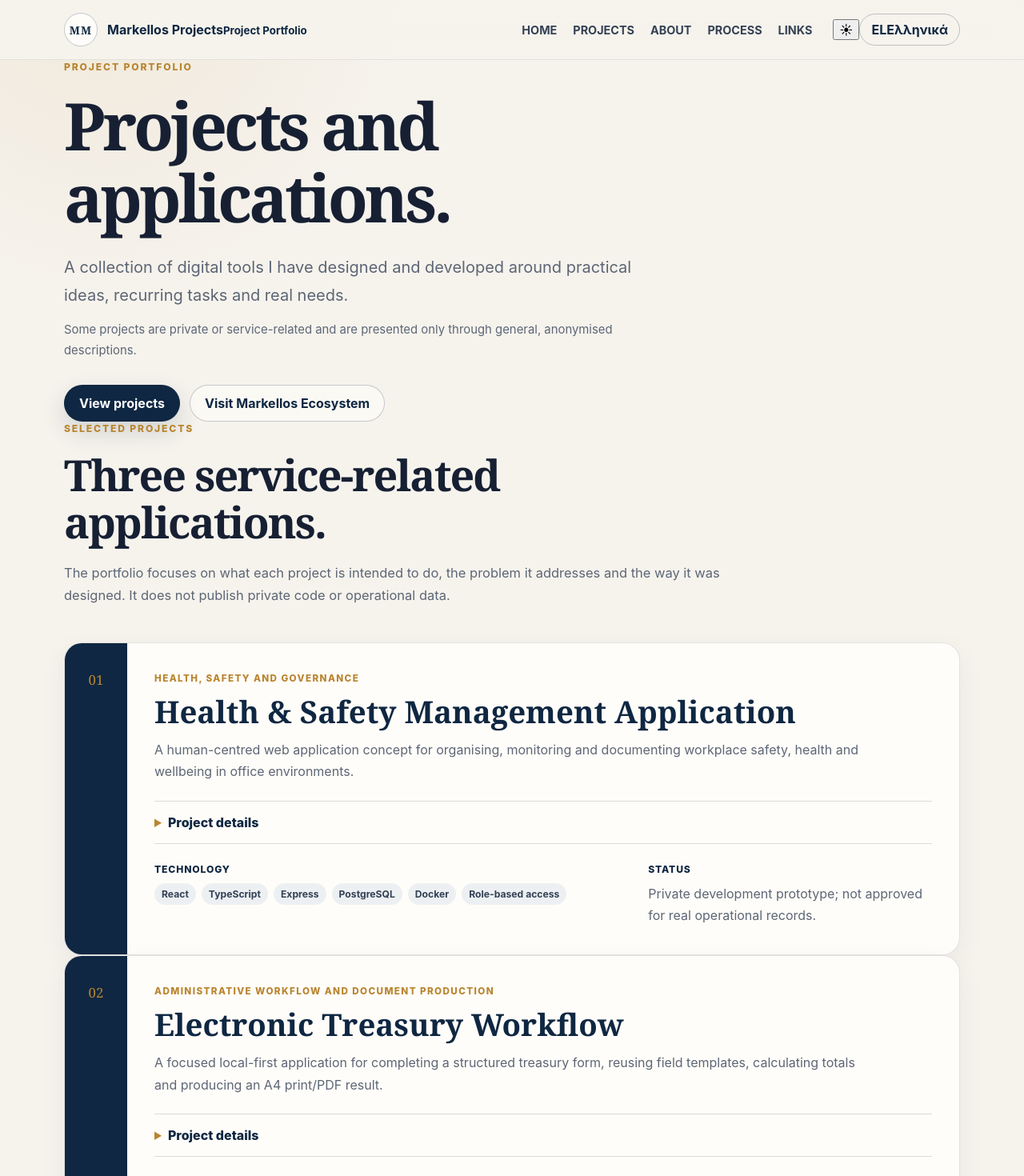
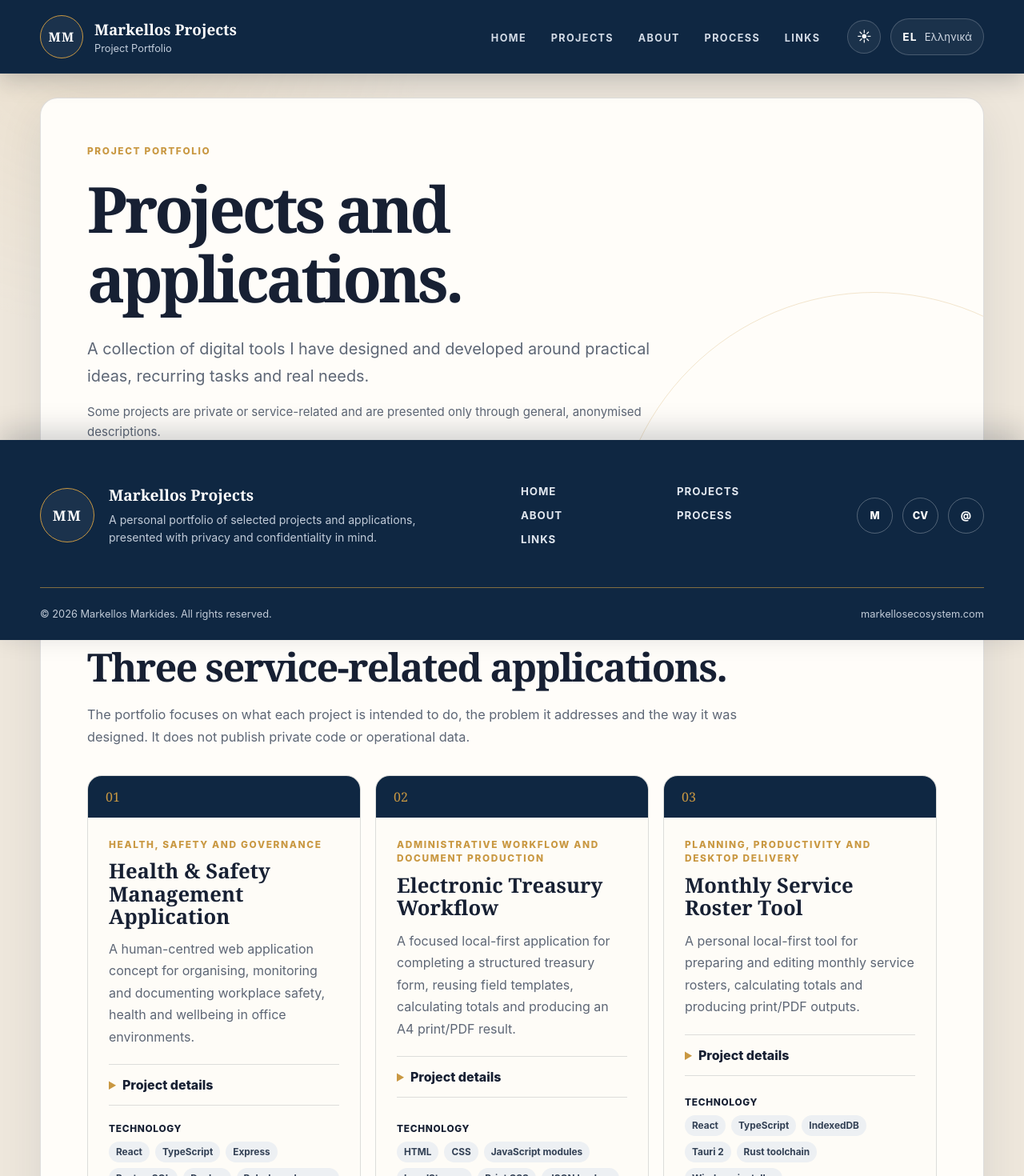
Before and after one commit to mmark76/markellos-professional-apps, a React (Vite) app: page / in a window 1280 px wide. Shown: the top 1470 px of the page at 80% size. Built offline with nearby package versions, Linux system fonts and the light colour scheme.

Commit message:
Style fixed navy header and footer with equal-width card layout

```diff
--- a/src/styles.css
+++ b/src/styles.css
@@ -8,11 +8,24 @@
   --muted: #5d6675;
   --navy: #0f2742;
   --navy-soft: #183a5c;
-  --gold: #b9852f;
+  --gold: #c99842;
   --paper: #fffdf9;
   --sand: #eee7dc;
-  --line: rgba(23, 32, 51, 0.15);
-  --shadow: 0 18px 55px rgba(15, 39, 66, 0.08);
+  --line: rgba(23, 32, 51, 0.14);
+  --shadow: 0 18px 55px rgba(15, 39, 66, 0.09);
+  --header-height: 92px;
+  --footer-height: 250px;
+}
+
+:root[data-theme="dark"] {
+  color: #eef2f7;
+  background: #071322;
+  --ink: #f5f7fa;
+  --muted: #b5c0cf;
+  --paper: #10233a;
+  --sand: #0b1b2d;
+  --line: rgba(255, 255, 255, 0.13);
+  --shadow: 0 18px 55px rgba(0, 0, 0, 0.25);
 }
 
 * {
@@ -21,7 +34,7 @@
 
 html {
   scroll-behavior: smooth;
-  scroll-padding-top: 92px;
+  scroll-padding-top: calc(var(--header-height) + 20px);
 }
 
 body {
@@ -29,8 +42,8 @@ body {
   min-width: 320px;
   min-height: 100vh;
   background:
-    radial-gradient(circle at 10% 0%, rgba(185, 133, 47, 0.09), transparent 24rem),
-    #f6f3ed;
+    radial-gradient(circle at 10% 0%, rgba(201, 152, 66, 0.1), transparent 26rem),
+    var(--sand);
 }
 
 body,
@@ -66,22 +79,22 @@ h4 {
 }
 
 h1 {
-  max-width: 11ch;
-  font-size: clamp(3rem, 6.4vw, 5.5rem);
+  max-width: 12ch;
+  font-size: clamp(3rem, 6.2vw, 5.6rem);
   letter-spacing: -0.05em;
 }
 
 h2 {
-  font-size: clamp(2.2rem, 4.2vw, 3.8rem);
+  font-size: clamp(2rem, 3.8vw, 3.4rem);
   letter-spacing: -0.035em;
 }
 
 h3 {
-  font-size: clamp(1.45rem, 2.2vw, 2.05rem);
+  font-size: clamp(1.35rem, 2vw, 1.9rem);
 }
 
 .container {
-  width: min(1120px, calc(100% - 40px));
+  width: min(1180px, calc(100% - 40px));
   margin: 0 auto;
 }
 
@@ -89,12 +102,12 @@ h3 {
   position: fixed;
   top: 12px;
   left: 12px;
-  z-index: 100;
+  z-index: 1300;
   padding: 10px 14px;
   border-radius: 8px;
-  color: white;
-  background: var(--navy);
-  transform: translateY(-150%);
+  color: #fff;
+  background: var(--gold);
+  transform: translateY(-160%);
   transition: transform 160ms ease;
 }
 
@@ -103,122 +116,222 @@ h3 {
 }
 
 .site-header {
-  position: sticky;
-  top: 0;
-  z-index: 30;
-  border-bottom: 1px solid rgba(23, 32, 51, 0.09);
-  background: rgba(246, 243, 237, 0.92);
-  backdrop-filter: blur(16px);
+  position: fixed;
+  inset: 0 0 auto 0;
+  z-index: 1200;
+  height: var(--header-height);
+  border-bottom: 1px solid rgba(255, 255, 255, 0.08);
+  color: #fff;
+  background: var(--navy);
+  box-shadow: 0 8px 28px rgba(5, 17, 32, 0.2);
 }
 
 .header-inner {
   display: flex;
-  min-height: 74px;
+  height: 100%;
   align-items: center;
-  gap: 26px;
+  gap: 34px;
 }
 
 .brand {
   display: inline-flex;
+  flex: 0 0 auto;
   align-items: center;
-  gap: 12px;
+  gap: 14px;
   margin-right: auto;
-  color: var(--navy);
-  font-weight: 750;
+  color: #fff;
   text-decoration: none;
 }
 
+.brand-mark,
+.footer-mark {
+  display: grid;
+  place-items: center;
+  border: 1px solid var(--gold);
+  border-radius: 50%;
+  color: #fff;
+  background: rgba(255, 255, 255, 0.05);
+  font-family: Georgia, "Times New Roman", serif;
+  font-weight: 700;
+  letter-spacing: 0.08em;
+}
+
 .brand-mark {
+  width: 54px;
+  height: 54px;
+  font-size: 1rem;
+}
+
+.brand-copy {
   display: grid;
-  width: 42px;
-  height: 42px;
-  place-items: center;
-  border: 1px solid rgba(15, 39, 66, 0.24);
-  border-radius: 50%;
-  background: var(--paper);
+  gap: 3px;
+}
+
+.brand-copy strong {
   font-family: Georgia, "Times New Roman", serif;
-  font-size: 0.86rem;
-  letter-spacing: 0.08em;
+  font-size: 1.18rem;
+  font-weight: 600;
+}
+
+.brand-copy small {
+  color: #c3cedc;
+  font-size: 0.8rem;
 }
 
 .main-nav {
   display: flex;
   align-items: center;
-  gap: 20px;
+  justify-content: center;
+  gap: clamp(18px, 2.4vw, 38px);
 }
 
 .main-nav a {
-  color: #354154;
-  font-size: 0.9rem;
-  font-weight: 650;
+  position: relative;
+  padding: 34px 0 31px;
+  color: #d4dce7;
+  font-size: 0.79rem;
+  font-weight: 750;
+  letter-spacing: 0.11em;
   text-decoration: none;
+}
+
+.main-nav a::after {
+  position: absolute;
+  right: 0;
+  bottom: 17px;
+  left: 0;
+  height: 2px;
+  background: var(--gold);
+  content: "";
+  transform: scaleX(0);
+  transition: transform 160ms ease;
 }
 
 .main-nav a:hover,
 .main-nav a:focus-visible {
-  color: var(--gold);
+  color: #fff;
+}
+
+.main-nav a:hover::after,
+.main-nav a:focus-visible::after {
+  transform: scaleX(1);
+}
+
+.header-actions {
+  display: flex;
+  flex: 0 0 auto;
+  align-items: center;
+  gap: 12px;
+}
+
+.theme-button,
+.language-button {
+  border: 1px solid rgba(255, 255, 255, 0.2);
+  color: #fff;
+  background: rgba(255, 255, 255, 0.05);
+  cursor: pointer;
+}
+
+.theme-button {
+  display: grid;
+  width: 42px;
+  height: 42px;
+  place-items: center;
+  border-radius: 50%;
+  font-size: 1.12rem;
 }
 
 .language-button {
-  min-width: 90px;
-  padding: 9px 14px;
-  border: 1px solid rgba(15, 39, 66, 0.25);
+  display: flex;
+  min-width: 108px;
+  height: 46px;
+  align-items: center;
+  justify-content: center;
+  gap: 9px;
+  padding: 0 14px;
   border-radius: 999px;
-  color: var(--navy);
-  background: transparent;
-  cursor: pointer;
-  font-weight: 700;
 }
 
+.language-button strong {
+  font-size: 0.86rem;
+  letter-spacing: 0.08em;
+}
+
+.language-button span {
+  color: #d1d9e4;
+  font-size: 0.82rem;
+}
+
+.theme-button:hover,
+.theme-button:focus-visible,
 .language-button:hover,
 .language-button:focus-visible {
-  color: white;
-  background: var(--navy);
+  border-color: var(--gold);
+  background: rgba(255, 255, 255, 0.1);
 }
 
-.hero {
+.page-main {
+  display: grid;
+  gap: 24px;
+  padding-top: calc(var(--header-height) + 30px);
+  padding-bottom: calc(var(--footer-height) + 34px);
+}
+
+.content-card {
+  scroll-margin-top: calc(var(--header-height) + 20px);
+  padding: clamp(30px, 4.6vw, 58px);
+  border: 1px solid var(--line);
+  border-radius: 22px;
+  background: var(--paper);
+  box-shadow: var(--shadow);
+}
+
+.hero-card {
   position: relative;
   overflow: hidden;
-  padding: 92px 0 88px;
+  min-height: 470px;
 }
 
-.hero::after {
+.hero-card::after {
   position: absolute;
-  right: -180px;
-  bottom: -320px;
-  width: 620px;
-  height: 620px;
-  border: 1px solid rgba(185, 133, 47, 0.18);
+  right: -190px;
+  bottom: -330px;
+  width: 650px;
+  height: 650px;
+  border: 1px solid rgba(201, 152, 66, 0.24);
   border-radius: 50%;
   content: "";
 }
 
-.hero-content {
+.hero-card > * {
   position: relative;
   z-index: 1;
-  max-width: 820px;
+}
+
+.eyebrow,
+.project-eyebrow {
+  color: var(--gold);
+  font-size: 0.74rem;
+  font-weight: 800;
+  letter-spacing: 0.14em;
+  line-height: 1.5;
+  text-transform: uppercase;
 }
 
 .eyebrow {
   margin-bottom: 18px;
-  color: var(--gold);
-  font-size: 0.76rem;
-  font-weight: 800;
-  letter-spacing: 0.15em;
-  line-height: 1.5;
-  text-transform: uppercase;
 }
 
 .hero-lead {
-  max-width: 720px;
-  margin-top: 26px;
-  font-size: clamp(1.06rem, 1.7vw, 1.25rem);
+  max-width: 760px;
+  margin-top: 28px;
+  font-size: clamp(1.04rem, 1.7vw, 1.24rem);
 }
 
 .hero-note {
-  max-width: 700px;
+  max-width: 720px;
   margin-top: 14px;
-  font-size: 0.93rem;
+  font-size: 0.94rem;
 }
 
 .button-row {
@@ -247,93 +360,102 @@ h3 {
 }
 
 .button-primary {
-  color: white;
+  color: #fff;
   background: var(--navy);
   box-shadow: 0 12px 30px rgba(15, 39, 66, 0.16);
 }
 
 .button-secondary {
-  border-color: rgba(15, 39, 66, 0.23);
+  border-color: rgba(15, 39, 66, 0.22);
   color: var(--navy);
-  background: rgba(255, 253, 249, 0.6);
+  background: rgba(255, 253, 249, 0.7);
 }
 
-.section {
-  padding: 92px 0;
-}
-
-.section-muted {
-  background: var(--sand);
+:root[data-theme="dark"] .button-secondary {
+  border-color: rgba(255, 255, 255, 0.2);
+  color: #fff;
+  background: rgba(255, 255, 255, 0.05);
 }
 
 .section-heading {
   max-width: 820px;
-  margin-bottom: 44px;
+  margin-bottom: 34px;
 }
 
 .section-heading h2 + p {
-  margin-top: 20px;
-  font-size: 1.03rem;
+  margin-top: 18px;
+  font-size: 1.02rem;
 }
 
-.projects-list {
+.projects-grid,
+.facts-grid,
+.process-grid,
+.links-grid {
   display: grid;
-  gap: 20px;
+  gap: 18px;
+}
+
+.projects-grid {
+  grid-template-columns: repeat(3, minmax(0, 1fr));
+  align-items: stretch;
+}
+
+.project-card,
+.fact-card,
+.process-card,
+.link-card {
+  min-width: 0;
+  height: 100%;
+  border: 1px solid var(--line);
+  border-radius: 18px;
+  background: color-mix(in srgb, var(--paper) 94%, var(--sand));
 }
 
 .project-card {
-  display: grid;
-  grid-template-columns: 78px minmax(0, 1fr);
+  display: flex;
+  flex-direction: column;
   overflow: hidden;
-  border: 1px solid rgba(23, 32, 51, 0.12);
-  border-radius: 22px;
-  background: var(--paper);
-  box-shadow: 0 10px 34px rgba(15, 39, 66, 0.05);
 }
 
 .project-number {
-  display: grid;
-  place-items: start center;
-  padding-top: 34px;
+  display: flex;
+  min-height: 52px;
+  align-items: center;
+  padding: 0 22px;
   color: var(--gold);
   background: var(--navy);
   font-family: Georgia, "Times New Roman", serif;
-  font-size: 1.05rem;
+  font-size: 1rem;
 }
 
 .project-content {
-  padding: 34px;
+  display: flex;
+  flex: 1;
+  flex-direction: column;
+  padding: 26px;
 }
 
 .project-eyebrow {
   margin-bottom: 10px;
-  color: var(--gold);
-  font-size: 0.73rem;
-  font-weight: 800;
-  letter-spacing: 0.12em;
-  text-transform: uppercase;
 }
 
 .project-content h3 {
-  color: var(--navy);
-  font-size: clamp(1.75rem, 3vw, 2.5rem);
+  color: var(--ink);
 }
 
 .project-summary {
-  max-width: 880px;
-  margin-top: 14px;
-  font-size: 1rem;
+  margin-top: 13px;
 }
 
 details {
-  margin-top: 22px;
+  margin-top: 20px;
   border-top: 1px solid var(--line);
   border-bottom: 1px solid var(--line);
 }
 
 summary {
-  padding: 16px 0;
-  color: var(--navy);
+  padding: 15px 0;
+  color: var(--ink);
   cursor: pointer;
   font-weight: 800;
 }
@@ -344,34 +466,33 @@ summary::marker {
 
 .project-details {
   display: grid;
-  grid-template-columns: repeat(2, 1fr);
-  gap: 24px;
-  padding: 8px 0 26px;
+  gap: 16px;
+  padding: 5px 0 22px;
 }
 
 .project-details h4 {
-  margin-bottom: 8px;
-  color: var(--navy);
+  margin-bottom: 6px;
+  color: var(--ink);
   font-family: inherit;
-  font-size: 0.8rem;
-  letter-spacing: 0.07em;
+  font-size: 0.76rem;
+  letter-spacing: 0.06em;
   text-transform: uppercase;
 }
 
 .project-meta {
   display: grid;
-  grid-template-columns: minmax(0, 1.25fr) minmax(220px, 0.75fr);
-  gap: 26px;
-  margin-top: 24px;
+  gap: 18px;
+  margin-top: auto;
+  padding-top: 22px;
 }
 
 .project-meta > div > span {
   display: block;
-  margin-bottom: 10px;
-  color: var(--navy);
-  font-size: 0.76rem;
+  margin-bottom: 9px;
+  color: var(--ink);
+  font-size: 0.74rem;
   font-weight: 800;
-  letter-spacing: 0.07em;
+  letter-spacing: 0.06em;
   text-transform: uppercase;
 }
 
@@ -389,226 +510,354 @@ summary::marker {
   border-radius: 999px;
   color: #334155;
   background: #edf0f3;
-  font-size: 0.76rem;
+  font-size: 0.74rem;
   font-weight: 650;
 }
 
-.split-layout {
+.about-copy {
   display: grid;
-  grid-template-columns: minmax(250px, 0.9fr) minmax(0, 1.1fr);
-  gap: clamp(44px, 8vw, 100px);
-}
-
-.profile-copy {
-  display: grid;
-  gap: 18px;
-  font-size: 1.03rem;
+  max-width: 850px;
+  gap: 16px;
+  font-size: 1.02rem;
 }
 
 .facts-grid {
-  display: grid;
-  grid-template-columns: repeat(3, 1fr);
-  gap: 14px;
-  margin-top: 18px;
+  grid-template-columns: repeat(3, minmax(0, 1fr));
+  margin-top: 30px;
 }
 
-.fact {
-  padding: 22px 18px;
-  border-top: 2px solid var(--gold);
-  background: rgba(255, 253, 249, 0.58);
+.fact-card {
+  padding: 24px;
+  border-top: 3px solid var(--gold);
 }
 
-.fact strong,
-.fact span {
+.fact-card strong,
+.fact-card span {
   display: block;
 }
 
-.fact strong {
-  margin-bottom: 7px;
-  color: var(--navy);
+.fact-card strong {
+  margin-bottom: 8px;
+  color: var(--ink);
   font-family: Georgia, "Times New Roman", serif;
-  font-size: 1.75rem;
+  font-size: 1.8rem;
 }
 
-.fact span {
+.fact-card span {
   color: var(--muted);
-  font-size: 0.82rem;
+  font-size: 0.84rem;
   line-height: 1.45;
 }
 
-.approach-grid {
-  display: grid;
-  grid-template-columns: repeat(4, 1fr);
-  gap: 1px;
-  overflow: hidden;
-  border: 1px solid rgba(15, 39, 66, 0.12);
-  border-radius: 20px;
-  background: rgba(15, 39, 66, 0.12);
+.process-grid {
+  grid-template-columns: repeat(4, minmax(0, 1fr));
 }
 
-.approach-grid article {
-  min-height: 260px;
-  padding: 26px;
-  background: var(--paper);
+.process-card {
+  padding: 25px;
 }
 
-.approach-grid span {
+.process-card > span {
   display: block;
-  margin-bottom: 44px;
+  margin-bottom: 34px;
   color: var(--gold);
   font-family: Georgia, "Times New Roman", serif;
 }
 
-.approach-grid h3 {
-  margin-bottom: 12px;
-  color: var(--navy);
+.process-card h3 {
+  margin-bottom: 11px;
 }
 
-.note-section {
-  padding: 0 0 32px;
-}
-
-.note-card {
-  padding: 30px 32px;
-  border: 1px solid rgba(185, 133, 47, 0.28);
-  border-radius: 20px;
+.notice-card {
+  border-color: rgba(201, 152, 66, 0.35);
   background: #fffaf0;
 }
 
-.note-card h2 {
-  margin-bottom: 10px;
-  font-family: inherit;
-  font-size: 1.45rem;
-  letter-spacing: -0.01em;
+:root[data-theme="dark"] .notice-card {
+  background: #182a40;
 }
 
-.links-section {
-  padding-top: 48px;
+.notice-card h2 {
+  margin-bottom: 12px;
+  font-size: 1.55rem;
 }
 
-.links-layout {
-  display: grid;
-  grid-template-columns: minmax(240px, 0.8fr) minmax(0, 1.2fr);
-  gap: clamp(40px, 8vw, 100px);
-  align-items: start;
+.links-grid {
+  grid-template-columns: repeat(2, minmax(0, 1fr));
 }
 
-.links-list {
+.link-card {
+  position: relative;
   display: grid;
-  border-top: 1px solid var(--line);
-}
-
-.links-list a {
-  display: flex;
-  align-items: center;
-  justify-content: space-between;
-  padding: 18px 2px;
-  border-bottom: 1px solid var(--line);
-  color: var(--navy);
-  font-weight: 750;
+  gap: 8px;
+  padding: 26px 58px 26px 26px;
   text-decoration: none;
 }
 
-.links-list a::after {
+.link-card::after {
+  position: absolute;
+  top: 26px;
+  right: 26px;
   color: var(--gold);
   content: "↗";
+  font-size: 1.2rem;
 }
 
-.links-list a:hover,
-.links-list a:focus-visible {
+.link-card strong {
+  color: var(--ink);
+  font-family: Georgia, "Times New Roman", serif;
+  font-size: 1.38rem;
+}
+
+.link-card span {
+  color: var(--muted);
+  line-height: 1.55;
+}
+
+.link-card:hover,
+.link-card:focus-visible {
+  border-color: rgba(201, 152, 66, 0.55);
+}
+
+.site-footer {
+  position: fixed;
+  inset: auto 0 0 0;
+  z-index: 1100;
+  height: var(--footer-height);
+  color: #fff;
+  background: var(--navy);
+  box-shadow: 0 -10px 34px rgba(5, 17, 32, 0.2);
+}
+
+.footer-top {
+  display: grid;
+  grid-template-columns: minmax(300px, 1.2fr) minmax(240px, 0.8fr) auto;
+  align-items: center;
+  gap: 58px;
+  min-height: 184px;
+  padding: 28px 0 24px;
+}
+
+.footer-brand {
+  display: flex;
+  align-items: center;
+  gap: 18px;
+}
+
+.footer-mark {
+  flex: 0 0 auto;
+  width: 68px;
+  height: 68px;
+  font-size: 1.1rem;
+}
+
+.footer-brand strong {
+  display: block;
+  margin-bottom: 7px;
+  font-family: Georgia, "Times New Roman", serif;
+  font-size: 1.2rem;
+}
+
+.footer-brand p {
+  max-width: 390px;
+  color: #c1cbd8;
+  font-size: 0.88rem;
+  line-height: 1.55;
+}
+
+.footer-links {
+  display: grid;
+  grid-template-columns: repeat(2, minmax(90px, 1fr));
+  gap: 14px 28px;
+}
+
+.footer-links a {
+  color: #e1e7ef;
+  font-size: 0.83rem;
+  font-weight: 700;
+  letter-spacing: 0.07em;
+  text-decoration: none;
+}
+
+.footer-links a:hover,
+.footer-links a:focus-visible {
   color: var(--gold);
 }
 
-.site-footer {
-  padding: 30px 0 40px;
+.footer-actions {
+  display: flex;
+  gap: 12px;
 }
 
-.footer-inner {
+.footer-actions a {
+  display: grid;
+  width: 45px;
+  height: 45px;
+  place-items: center;
+  border: 1px solid rgba(255, 255, 255, 0.28);
+  border-radius: 50%;
+  color: #fff;
+  font-size: 0.8rem;
+  font-weight: 800;
+  text-decoration: none;
+}
+
+.footer-actions a:hover,
+.footer-actions a:focus-visible {
+  border-color: var(--gold);
+  color: var(--gold);
+}
+
+.footer-bottom {
   display: flex;
+  min-height: 66px;
+  align-items: center;
   justify-content: space-between;
   gap: 24px;
-  padding-top: 24px;
-  border-top: 1px solid var(--line);
-  color: var(--muted);
-  font-size: 0.85rem;
+  border-top: 1px solid rgba(201, 152, 66, 0.62);
+  color: #c1cbd8;
+  font-size: 0.8rem;
 }
 
 :focus-visible {
-  outline: 3px solid rgba(185, 133, 47, 0.6);
+  outline: 3px solid rgba(201, 152, 66, 0.65);
   outline-offset: 3px;
 }
 
-@media (max-width: 980px) {
+@media (max-width: 1050px) {
+  :root {
+    --footer-height: 220px;
+  }
+
   .main-nav {
     display: none;
   }
 
-  .split-layout,
-  .links-layout {
-    grid-template-columns: 1fr;
+  .projects-grid,
+  .process-grid {
+    grid-template-columns: repeat(2, minmax(0, 1fr));
   }
 
-  .approach-grid {
-    grid-template-columns: repeat(2, 1fr);
+  .footer-top {
+    grid-template-columns: minmax(280px, 1fr) auto;
+    gap: 36px;
+    min-height: 154px;
+  }
+
+  .footer-links {
+    display: none;
   }
 }
 
 @media (max-width: 700px) {
+  :root {
+    --header-height: 76px;
+    --footer-height: 174px;
+  }
+
   .container {
-    width: min(100% - 28px, 1120px);
+    width: min(100% - 26px, 1180px);
   }
 
   .header-inner {
-    min-height: 68px;
+    gap: 12px;
   }
 
-  .brand > span:last-child {
+  .brand-mark {
+    width: 44px;
+    height: 44px;
+    font-size: 0.82rem;
+  }
+
+  .brand-copy strong {
+    font-size: 1rem;
+  }
+
+  .brand-copy small,
+  .language-button span {
     display: none;
   }
 
-  .hero {
-    padding: 72px 0 70px;
+  .theme-button {
+    width: 38px;
+    height: 38px;
+  }
+
+  .language-button {
+    min-width: 52px;
+    height: 40px;
+    padding: 0 11px;
+  }
+
+  .page-main {
+    gap: 16px;
+    padding-top: calc(var(--header-height) + 16px);
+    padding-bottom: calc(var(--footer-height) + 18px);
+  }
+
+  .content-card {
+    padding: 26px 21px;
+    border-radius: 18px;
+  }
+
+  .hero-card {
+    min-height: auto;
   }
 
   h1 {
-    font-size: clamp(2.8rem, 14vw, 4.2rem);
+    font-size: clamp(2.7rem, 13vw, 4rem);
   }
 
-  .section {
-    padding: 72px 0;
+  h2 {
+    font-size: clamp(1.85rem, 9vw, 2.8rem);
   }
 
-  .project-card {
+  .projects-grid,
+  .facts-grid,
+  .process-grid,
+  .links-grid {
     grid-template-columns: 1fr;
   }
 
-  .project-number {
-    min-height: 52px;
-    place-items: center start;
-    padding: 0 22px;
+  .footer-top {
+    grid-template-columns: 1fr auto;
+    gap: 18px;
+    min-height: 112px;
+    padding: 17px 0 12px;
   }
 
-  .project-content {
-    padding: 26px 21px;
+  .footer-mark {
+    width: 52px;
+    height: 52px;
+    font-size: 0.88rem;
   }
 
-  .project-details,
-  .project-meta,
-  .facts-grid,
-  .approach-grid {
-    grid-template-columns: 1fr;
+  .footer-brand p {
+    display: none;
   }
 
-  .approach-grid article {
-    min-height: auto;
+  .footer-brand strong {
+    margin: 0;
+    font-size: 1rem;
   }
 
-  .approach-grid span {
-    margin-bottom: 26px;
+  .footer-actions {
+    gap: 8px;
   }
 
-  .footer-inner {
+  .footer-actions a {
+    width: 36px;
+    height: 36px;
+    font-size: 0.7rem;
+  }
+
+  .footer-bottom {
+    min-height: 62px;
+    align-items: flex-start;
     flex-direction: column;
+    justify-content: center;
+    gap: 3px;
+    font-size: 0.7rem;
   }
 }
 
```
